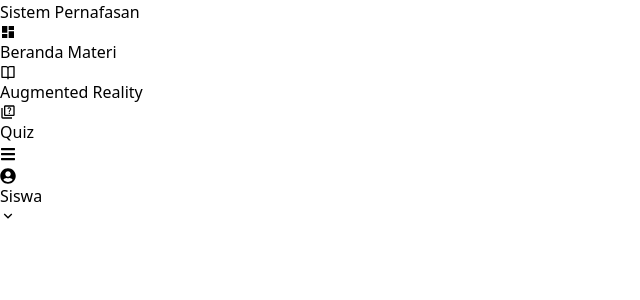
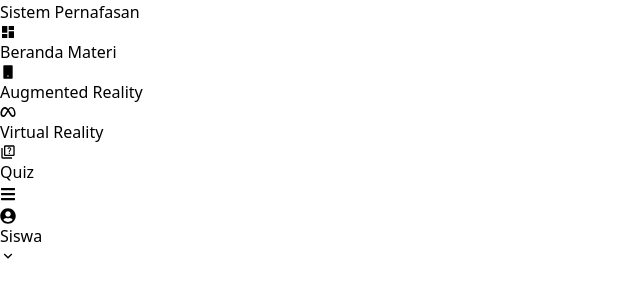
Before and after one commit to Itsjohanes/Kel1_Kapita, a React (Vite) app: page /dashboard in a window 1280 px wide. Shown: the top 300 px of the page, without its empty margins (0-640 px from the left). Built offline with nearby package versions, Linux system fonts and the light colour scheme.

Commit message:
tambah vr

```diff
--- a/src/components/Sidebar.jsx
+++ b/src/components/Sidebar.jsx
@@ -6,6 +6,8 @@ import {
   RiDashboardFill,
   RiBookOpenLine,
   RiSettings2Line,
+  RiSmartphoneFill,
+  RiMetaFill,
 } from "react-icons/ri";
 import { NavLink, Link } from "react-router-dom";
 
@@ -43,8 +45,21 @@ const Sidebar = ({ isSidebarOpen }) => {
                 }`
               }
             >
-              <RiBookOpenLine className="w-6 h-6 mr-2" />
+              <RiSmartphoneFill className="w-6 h-6 mr-2" />
               Augmented Reality
+            </NavLink>
+          </li>
+          <li className="mb-4">
+            <NavLink
+              to="https://hubs.mozilla.com/MineZXA/spiteful-immense-soiree"
+              className={({ isActive }) =>
+                `p-4 flex rounded-sm hover:bg-[#FBF7EF] hover:text-black ${
+                  isActive ? "bg-[#FBF7EF] text-black" : ""
+                }`
+              }
+            >
+              <RiMetaFill className="w-6 h-6 mr-2" />
+              Virtual Reality
             </NavLink>
           </li>
           <li className="mb-4">
```
